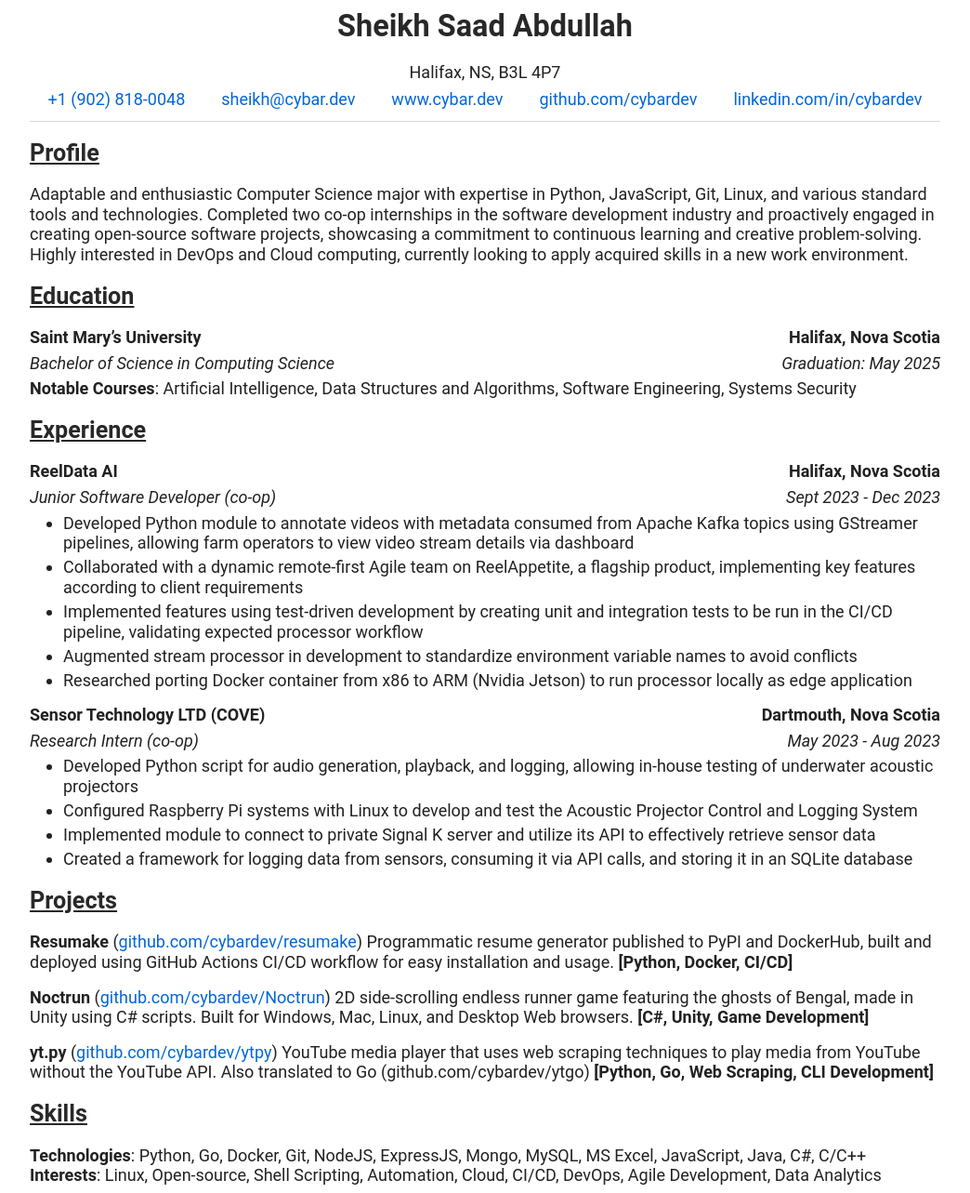
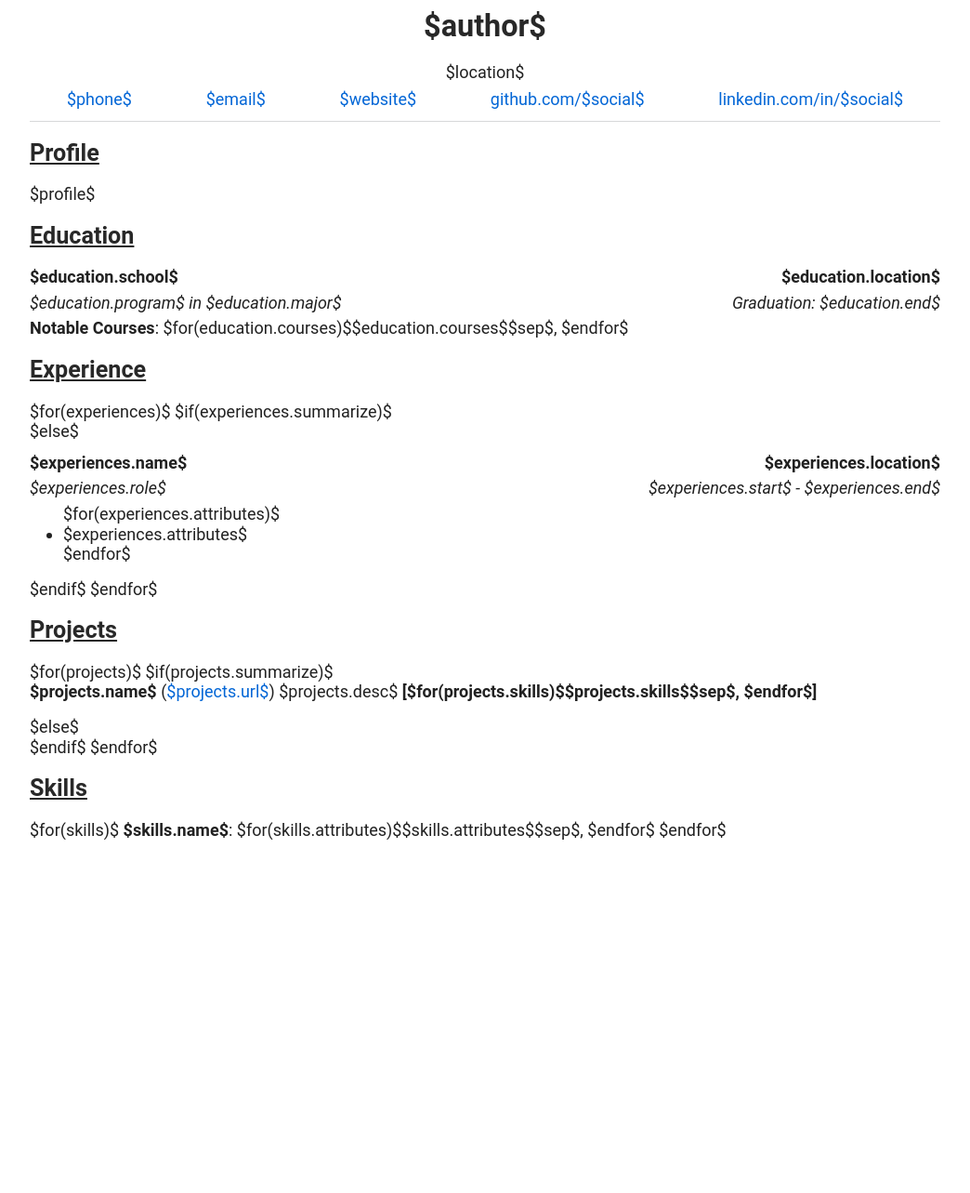
Before and after one commit to cybardev/resumake, a Python web app: template template/resume.html in a window 1280 px wide. Shown: the whole page at 93% size, without its empty margins (118-1162 px from the left). After the commit the page ends 904 px from the top, so only its background shows below. Run offline with Jinja, Linux system fonts and the light colour scheme; the template is opened without the code that fills it, so the values that code supplies are empty.

Commit message:
feat: use pandoc for main resume generation steps

```diff
--- a/template/resume.html
+++ b/template/resume.html
@@ -8,126 +8,56 @@
   </head>
   <body>
     <article class="markdown-body">
-      <h1 id="sheikh-saad-abdullah">Sheikh Saad Abdullah</h1>
+      <h1>$author$</h1>
       <header>
-        <p>Halifax, NS, B3L 4P7</p>
+        <p>$location$</p>
         <section>
-          <a href="tel:+19028180048">+1 (902) 818-0048</a>
-          <a href="mailto:sheikh@cybar.dev">sheikh@cybar.dev</a>
-          <a href="https://www.cybar.dev">www.cybar.dev</a>
-          <a href="https://github.com/cybardev">github.com/cybardev</a>
-          <a href="https://www.linkedin.com/in/cybardev">linkedin.com/in/cybardev</a>
+          <a href="tel:$phone$">$phone$</a>
+          <a href="mailto:$email$">$email$</a>
+          <a href="https://$website$">$website$</a>
+          <a href="https://github.com/$author.social$">github.com/$social$</a>
+          <a href="https://www.linkedin.com/in/$social$">linkedin.com/in/$social$</a>
         </section>
       </header>
       <hr />
       <h2 id="profile">Profile</h2>
-      <p>
-        Adaptable and enthusiastic Computer Science major with expertise in Python,
-        JavaScript, Git, Linux, and various standard tools and technologies. Completed
-        two co-op internships in the software development industry and proactively
-        engaged in creating open-source software projects, showcasing a commitment to
-        continuous learning and creative problem-solving. Highly interested in DevOps
-        and Cloud computing, currently looking to apply acquired skills in a new work
-        environment.
-      </p>
+      <p>$profile$</p>
       <h2 id="education">Education</h2>
-      <div class="xp-h">
-        <span>Saint Mary’s University</span><span>Halifax, Nova Scotia</span>
-      </div>
+      <div class="xp-h"><span>$education.school$</span><span>$education.location$</span></div>
       <div class="xp-s">
-        <span>Bachelor of Science in Computing Science</span
-        ><span>Graduation: May 2025</span>
+        <span>$education.program$ in $education.major$</span
+        ><span>Graduation: $education.end$</span>
       </div>
       <p>
-        <strong>Notable Courses</strong>: Artificial Intelligence, Data Structures and
-        Algorithms, Software Engineering, Systems Security
+        <strong>Notable Courses</strong>: $for(education.courses)$$education.courses$$sep$,
+        $endfor$
       </p>
       <h2 id="experience">Experience</h2>
-      <div class="xp-h">
-        <span>ReelData AI</span><span>Halifax, Nova Scotia</span>
-      </div>
+      $for(experiences)$ $if(experiences.summarize)$ <br />
+      $else$
+      <div class="xp-h"><span>$experiences.name$</span><span>$experiences.location$</span></div>
       <div class="xp-s">
-        <span>Junior Software Developer (co-op)</span
-        ><span>Sept 2023 - Dec 2023</span>
+        <span>$experiences.role$</span><span>$experiences.start$ - $experiences.end$</span>
       </div>
       <ul>
-        <li>
-          Developed Python module to annotate videos with metadata consumed from
-          Apache Kafka topics using GStreamer pipelines, allowing farm operators to
-          view video stream details via dashboard
-        </li>
-        <li>
-          Collaborated with a dynamic remote-first Agile team on ReelAppetite, a
-          flagship product, implementing key features according to client requirements
-        </li>
-        <li>
-          Implemented features using test-driven development by creating unit and
-          integration tests to be run in the CI/CD pipeline, validating expected
-          processor workflow
-        </li>
-        <li>
-          Augmented stream processor in development to standardize environment
-          variable names to avoid conflicts
-        </li>
-        <li>
-          Researched porting Docker container from x86 to ARM (Nvidia Jetson) to run
-          processor locally as edge application
-        </li>
+        $for(experiences.attributes)$
+        <li>$experiences.attributes$</li>
+        $endfor$
       </ul>
-      <div class="xp-h">
-        <span>Sensor Technology LTD (COVE)</span><span>Dartmouth, Nova Scotia</span>
-      </div>
-      <div class="xp-s">
-        <span>Research Intern (co-op)</span><span>May 2023 - Aug 2023</span>
-      </div>
-      <ul>
-        <li>
-          Developed Python script for audio generation, playback, and logging,
-          allowing in-house testing of underwater acoustic projectors
-        </li>
-        <li>
-          Configured Raspberry Pi systems with Linux to develop and test the Acoustic
-          Projector Control and Logging System
-        </li>
-        <li>
-          Implemented module to connect to private Signal K server and utilize its API
-          to effectively retrieve sensor data
-        </li>
-        <li>
-          Created a framework for logging data from sensors, consuming it via API
-          calls, and storing it in an SQLite database
-        </li>
-      </ul>
+      $endif$ $endfor$
       <h2 id="projects">Projects</h2>
+      $for(projects)$ $if(projects.summarize)$
       <p>
-        <strong>Resumake</strong> (<a href="https://github.com/cybardev/resumake"
-          >github.com/cybardev/resumake</a
-        >) Programmatic resume generator published to PyPI and DockerHub, built and
-        deployed using GitHub Actions CI/CD workflow for easy installation and usage.
-        <strong>[Python, Docker, CI/CD]</strong>
+        <strong>$projects.name$</strong> (<a href="https://$projects.url$">$projects.url$</a>)
+        $projects.desc$
+        <strong>[$for(projects.skills)$$projects.skills$$sep$, $endfor$]</strong>
       </p>
-      <p>
-        <strong>Noctrun</strong> (<a href="https://github.com/cybardev/Noctrun"
-          >github.com/cybardev/Noctrun</a
-        >) 2D side-scrolling endless runner game featuring the ghosts of Bengal, made
-        in Unity using C# scripts. Built for Windows, Mac, Linux, and Desktop Web
-        browsers.
-        <strong>[C#, Unity, Game Development]</strong>
-      </p>
-      <p>
-        <strong>yt.py</strong> (<a href="https://github.com/cybardev/ytpy"
-          >github.com/cybardev/ytpy</a
-        >) YouTube media player that uses web scraping techniques to play media from
-        YouTube without the YouTube API. Also translated to Go
-        (github.com/cybardev/ytgo)
-        <strong>[Python, Go, Web Scraping, CLI Development]</strong>
-      </p>
+      $else$ <br />
+      $endif$ $endfor$
       <h2 id="skills">Skills</h2>
       <p>
-        <strong>Technologies</strong>: Python, Go, Docker, Git, NodeJS, ExpressJS,
-        Mongo, MySQL, MS Excel, JavaScript, Java, C#, C/C++<br />
-        <strong>Interests</strong>: Linux, Open-source, Shell Scripting, Automation,
-        Cloud, CI/CD, DevOps, Agile Development, Data Analytics
+        $for(skills)$ <strong>$skills.name$</strong>:
+        $for(skills.attributes)$$skills.attributes$$sep$, $endfor$ $endfor$
       </p>
     </article>
   </body>
```
Also changed, not shown: resume/cybardev.yml (+4 -6 lines), static/resources/usage.txt (deleted, +0 -21 lines), static/resources/readme-p1.md (deleted), static/resources/readme-p2.md (deleted), template/resources/index.html (renamed from static/resources/index.html), template/resources/resume.theme.css (renamed from static/resources/resume.theme.css), template/resume.css (indentation only), 1 other file.
